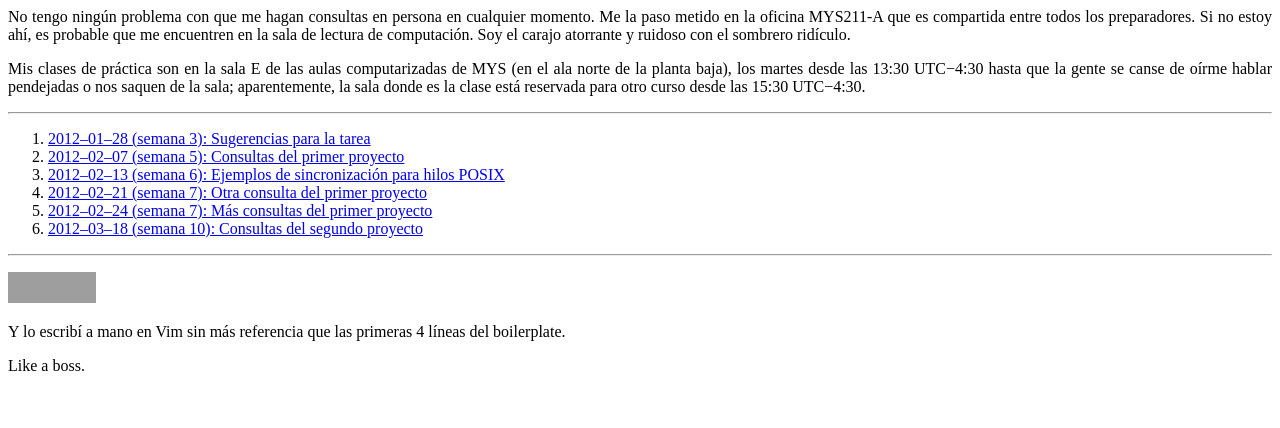
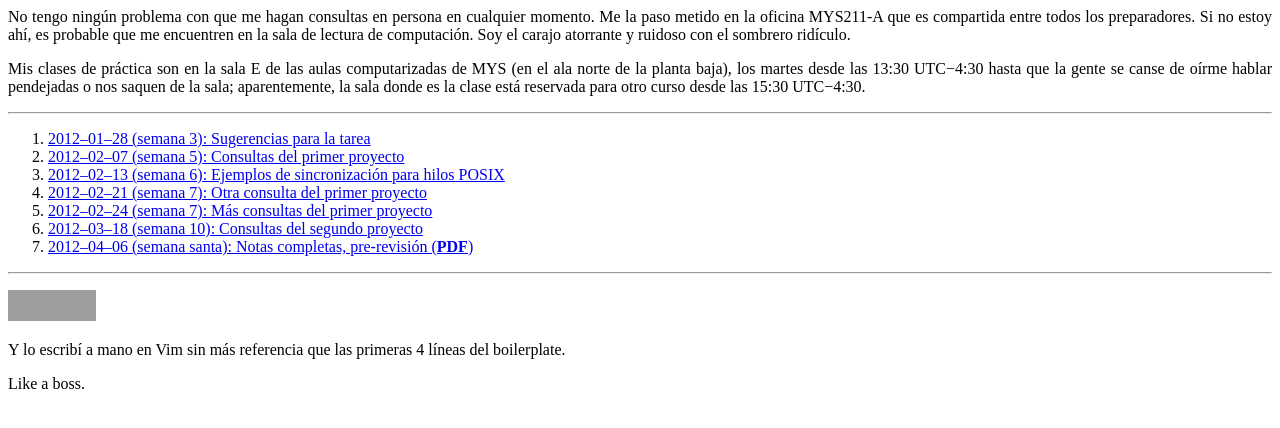
Before and after one commit to Targen/ldc-web, a PHP site: page /cursos/CI3825/2012EM/ in a window 1280 px wide. Shown: the part 298-726 px from the top of the page. Run offline with PHP 8.4, Linux system fonts and the light colour scheme; grey boxes are pictures that could not be loaded.

Commit message:
Notas completas

```diff
--- a/cursos/CI3825/2012EM/index.php
+++ b/cursos/CI3825/2012EM/index.php
@@ -21,12 +21,13 @@
                 <p>Mis clases de práctica son en la sala E de las aulas computarizadas de MYS (en el ala norte de la planta baja), los martes desde las 13:30 UTC−4:30 hasta que la gente se canse de oírme hablar pendejadas o nos saquen de la sala; aparentemente, la sala donde es la clase está reservada para otro curso desde las 15:30 UTC−4:30.</p>
                 <hr/>
                 <ol>
-                        <li><a href="scanf"  >2012‒01‒28 (semana  3): Sugerencias para la tarea                  </a></li>
-                        <li><a href="p2"     >2012‒02‒07 (semana  5): Consultas del primer proyecto              </a></li>
-                        <li><a href="pthread">2012‒02‒13 (semana  6): Ejemplos de sincronización para hilos POSIX</a></li>
-                        <li><a href="p2-2"   >2012‒02‒21 (semana  7): Otra consulta del primer proyecto          </a></li>
-                        <li><a href="p2-3"   >2012‒02‒24 (semana  7): Más consultas del primer proyecto          </a></li>
-                        <li><a href="p3-0"   >2012‒03‒18 (semana 10): Consultas del segundo proyecto             </a></li>
+                        <li><a href="scanf"  >2012‒01‒28 (semana     3): Sugerencias para la tarea                           </a></li>
+                        <li><a href="p2"     >2012‒02‒07 (semana     5): Consultas del primer proyecto                       </a></li>
+                        <li><a href="pthread">2012‒02‒13 (semana     6): Ejemplos de sincronización para hilos POSIX         </a></li>
+                        <li><a href="p2-2"   >2012‒02‒21 (semana     7): Otra consulta del primer proyecto                   </a></li>
+                        <li><a href="p2-3"   >2012‒02‒24 (semana     7): Más consultas del primer proyecto                   </a></li>
+                        <li><a href="p3-0"   >2012‒03‒18 (semana    10): Consultas del segundo proyecto                      </a></li>
+                        <li><a href="notas"  >2012‒04‒06 (semana santa): Notas completas, pre‐revisión (<strong>PDF</strong>)</a></li>
                 </ol>
                 <hr/>
                 <p>
```
Also changed, not shown: 1 other file.
